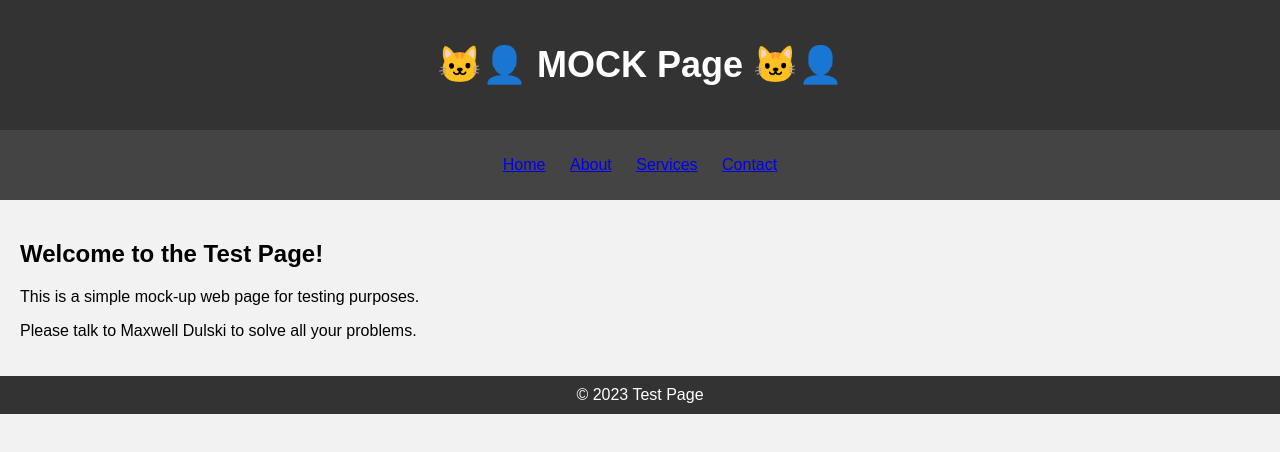
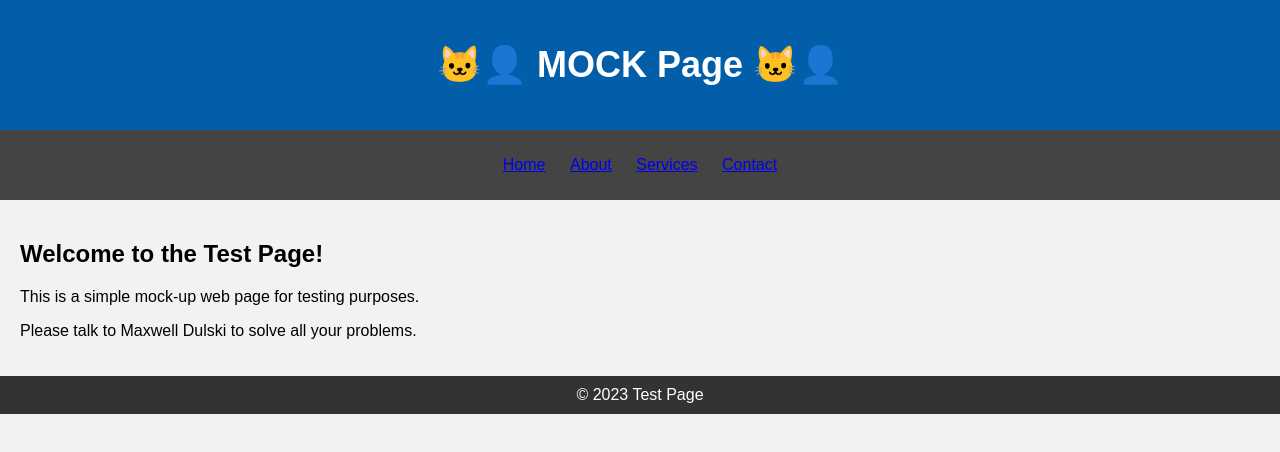
Before and after one commit to pwevey/for-test-purposes-only, a plain HTML site: page index.html in a window 1280 px wide. Drawn offline with Linux system fonts and the light colour scheme; a script that the page names is missing.

Commit message:
Update index.html

```diff
--- a/index.html
+++ b/index.html
@@ -12,7 +12,7 @@
       }
 
       header {
-        background-color: #333;
+        background-color: #025ea9;
         color: #fff;
         padding: 20px;
         text-align: center;
```
